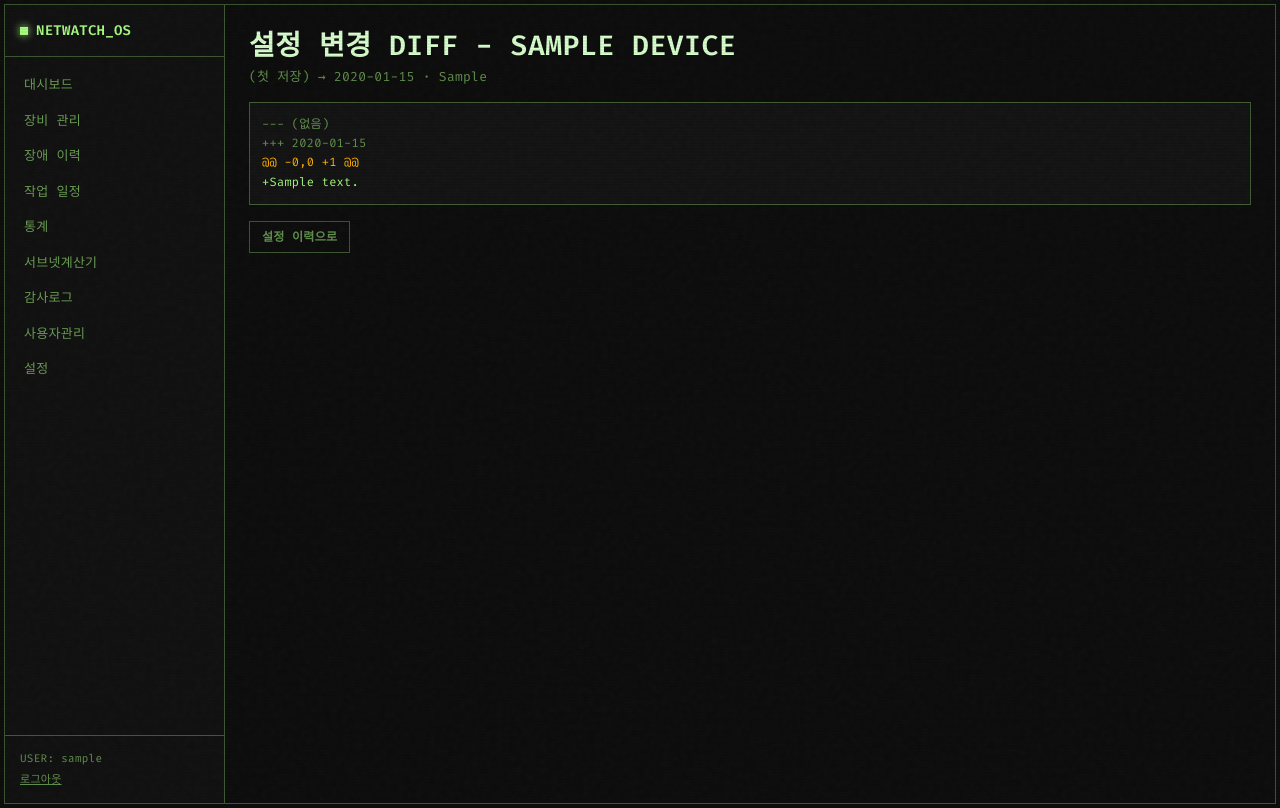
After one commit to jinhyeokAn/netwatch, a Flask app: page /devices/1/configs/1/diff in a window 1280 px wide. The commit adds this page. Run offline with Flask 3, Linux system fonts and the light colour scheme; the visitor is signed in with stand-in values (Sample User, id 1); tables that the repository leaves empty hold one stand-in row (values such as "Sample post").

Commit message:
Add config change management (version history + diff)
Device page gets a config_snapshots history: paste running-config text,
each save is diffed against the previous version with difflib, and a
Discord alert fires on real changes. Addresses the #1 cause of network
outages per industry data - untracked config changes - by keeping a
searchable audit trail of who changed what and when.

```diff
--- a/app.py
+++ b/app.py
@@ -1,3 +1,4 @@
+import difflib
 import ipaddress
 import os
 
@@ -189,6 +190,68 @@ def delete_device(device_id):
     return redirect(url_for("devices"))
 
 
+@app.route("/devices/<int:device_id>/configs", methods=["GET", "POST"])
+def device_configs(device_id):
+    device = models.get_device(device_id)
+
+    if request.method == "POST":
+        content = request.form["content"].replace("\r\n", "\n")
+        previous = models.latest_config_snapshot(device_id)
+
+        if previous and previous["content"] == content:
+            flash("이전 버전과 동일함 - 저장 안 함")
+            return redirect(url_for("device_configs", device_id=device_id))
+
+        models.add_config_snapshot(device_id, content, session["username"])
+        models.log_action(session["username"], "설정 저장", f"{device['name']}")
+
+        if previous:
+            diff_lines = list(
+                difflib.unified_diff(
+                    previous["content"].splitlines(),
+                    content.splitlines(),
+                    lineterm="",
+                )
+            )
+            changed = sum(1 for l in diff_lines if l.startswith(("+", "-")) and not l.startswith(("+++", "---")))
+            monitor.send_discord_alert(
+                f"⚙️ 설정변경 감지: {device['name']} - {session['username']}님이 {changed}줄 변경"
+            )
+            flash(f"저장됨 - 이전 버전 대비 {changed}줄 변경")
+        else:
+            flash("첫 번째 설정 저장됨")
+
+        return redirect(url_for("device_configs", device_id=device_id))
+
+    return render_template(
+        "device_configs.html",
+        device=device,
+        snapshots=models.list_config_snapshots(device_id),
+        latest=models.latest_config_snapshot(device_id),
+    )
+
+
+@app.route("/devices/<int:device_id>/configs/<int:snapshot_id>/diff")
+def config_diff(device_id, snapshot_id):
+    device = models.get_device(device_id)
+    snapshot = models.get_config_snapshot(snapshot_id)
+    previous = models.get_previous_config_snapshot(device_id, snapshot_id)
+
+    diff_lines = list(
+        difflib.unified_diff(
+            (previous["content"].splitlines() if previous else []),
+            snapshot["content"].splitlines(),
+            fromfile=previous["taken_at"] if previous else "(없음)",
+            tofile=snapshot["taken_at"],
+            lineterm="",
+        )
+    )
+
+    return render_template(
+        "config_diff.html", device=device, snapshot=snapshot, previous=previous, diff_lines=diff_lines
+    )
+
+
 @app.route("/incidents")
 def incidents():
     search = request.args.get("q", "").strip()
--- a/models.py
+++ b/models.py
@@ -61,6 +61,14 @@ def init_db():
             action TEXT NOT NULL,
             detail TEXT,
             created_at TEXT DEFAULT CURRENT_TIMESTAMP
+        );
+
+        CREATE TABLE IF NOT EXISTS config_snapshots (
+            id INTEGER PRIMARY KEY AUTOINCREMENT,
+            device_id INTEGER NOT NULL REFERENCES devices(id) ON DELETE CASCADE,
+            content TEXT NOT NULL,
+            taken_by TEXT,
+            taken_at TEXT DEFAULT CURRENT_TIMESTAMP
         );
         """
     )
@@ -433,3 +441,52 @@ def devices_under_maintenance():
     ).fetchall()
     conn.close()
     return {row["device_id"] for row in rows}
+
+
+# ---------- config snapshots (change management) ----------
+
+def add_config_snapshot(device_id, content, taken_by):
+    conn = get_db()
+    conn.execute(
+        "INSERT INTO config_snapshots (device_id, content, taken_by) VALUES (?, ?, ?)",
+        (device_id, content, taken_by),
+    )
+    conn.commit()
+    conn.close()
+
+
+def list_config_snapshots(device_id, limit=30):
+    conn = get_db()
+    rows = conn.execute(
+        "SELECT id, taken_by, taken_at FROM config_snapshots WHERE device_id = ? ORDER BY id DESC LIMIT ?",
+        (device_id, limit),
+    ).fetchall()
+    conn.close()
+    return rows
+
+
+def latest_config_snapshot(device_id):
+    conn = get_db()
+    row = conn.execute(
+        "SELECT * FROM config_snapshots WHERE device_id = ? ORDER BY id DESC LIMIT 1",
+        (device_id,),
+    ).fetchone()
+    conn.close()
+    return row
+
+
+def get_config_snapshot(snapshot_id):
+    conn = get_db()
+    row = conn.execute("SELECT * FROM config_snapshots WHERE id = ?", (snapshot_id,)).fetchone()
+    conn.close()
+    return row
+
+
+def get_previous_config_snapshot(device_id, before_id):
+    conn = get_db()
+    row = conn.execute(
+        "SELECT * FROM config_snapshots WHERE device_id = ? AND id < ? ORDER BY id DESC LIMIT 1",
+        (device_id, before_id),
+    ).fetchone()
+    conn.close()
+    return row
--- a/static/style.css
+++ b/static/style.css
@@ -300,6 +300,22 @@ a { color: var(--color-info); }
 }
 @keyframes blink { 50% { opacity: 0.55; } }
 
+/* ---- config diff ---- */
+.diff-block {
+  background: var(--color-surface);
+  border: 1px solid var(--color-border);
+  padding: var(--space-3);
+  font-size: 12px;
+  line-height: 1.6;
+  overflow-x: auto;
+  white-space: pre;
+}
+.diff-add { color: var(--color-accent); }
+.diff-del { color: var(--color-danger); }
+.diff-hunk { color: var(--color-warn); }
+.diff-meta { color: var(--color-text-muted); }
+.diff-ctx { color: var(--color-text-muted); }
+
 /* ---- misc ---- */
 .text-muted { color: var(--color-text-muted) !important; }
 ::selection { background: rgba(168, 255, 129, 0.3); }
--- /dev/null
+++ b/templates/config_diff.html
@@ -0,0 +1,28 @@
+{% extends "base.html" %}
+{% block content %}
+<h3 class="mb-1">설정 변경 diff - {{ device.name }}</h3>
+<p class="text-muted mono mb-3" style="font-size:13px;">
+  {{ previous.taken_at if previous else '(첫 저장)' }} → {{ snapshot.taken_at }}
+  {% if snapshot.taken_by %}· {{ snapshot.taken_by }}{% endif %}
+</p>
+
+{% if diff_lines|length == 0 %}
+  <p class="text-muted">변경 없음.</p>
+{% else %}
+<pre class="mono diff-block">{% for line in diff_lines -%}
+{%- if line.startswith('+++') or line.startswith('---') -%}
+<span class="diff-meta">{{ line }}</span>
+{%- elif line.startswith('@@') -%}
+<span class="diff-hunk">{{ line }}</span>
+{%- elif line.startswith('+') -%}
+<span class="diff-add">{{ line }}</span>
+{%- elif line.startswith('-') -%}
+<span class="diff-del">{{ line }}</span>
+{%- else -%}
+<span class="diff-ctx">{{ line }}</span>
+{%- endif %}
+{% endfor %}</pre>
+{% endif %}
+
+<a class="btn btn-outline-secondary" href="{{ url_for('device_configs', device_id=device.id) }}">설정 이력으로</a>
+{% endblock %}
--- a/templates/devices.html
+++ b/templates/devices.html
@@ -41,6 +41,7 @@
       <td>{{ d.ssl_host or '' }}</td>
       <td>
         <a class="btn btn-sm btn-outline-secondary" href="{{ url_for('edit_device', device_id=d.id) }}">수정</a>
+        <a class="btn btn-sm btn-outline-secondary" href="{{ url_for('device_configs', device_id=d.id) }}">설정이력</a>
         <form class="d-inline" method="post" action="{{ url_for('delete_device', device_id=d.id) }}">
           <button class="btn btn-sm btn-outline-danger">삭제</button>
         </form>
```
Also changed, not shown: agent/heartbeat.py (+11 -8 lines), templates/device_configs.html (added, +31 -0 lines).
